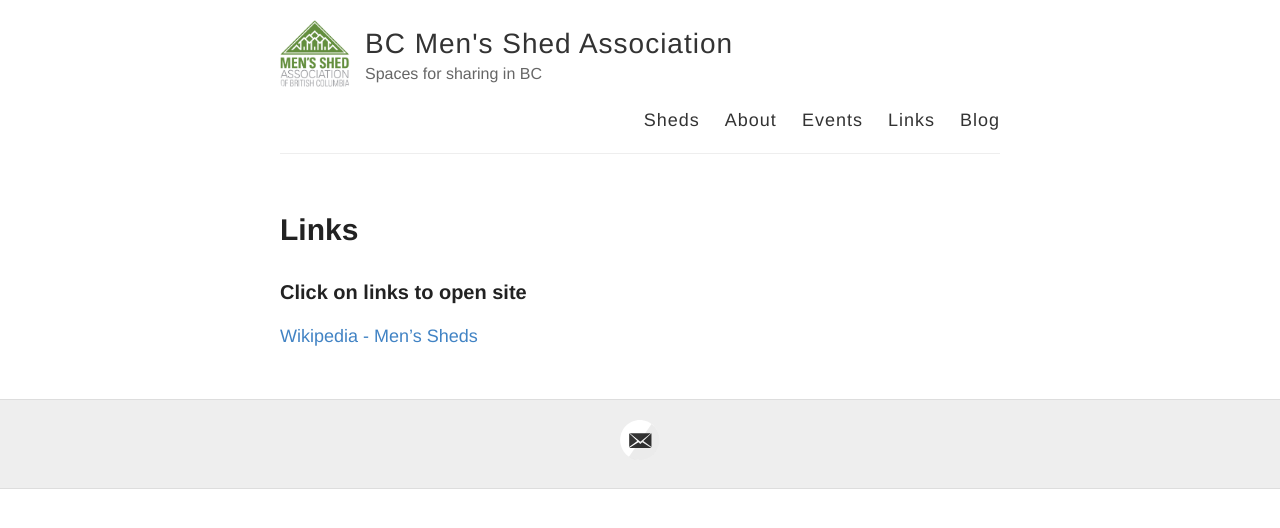
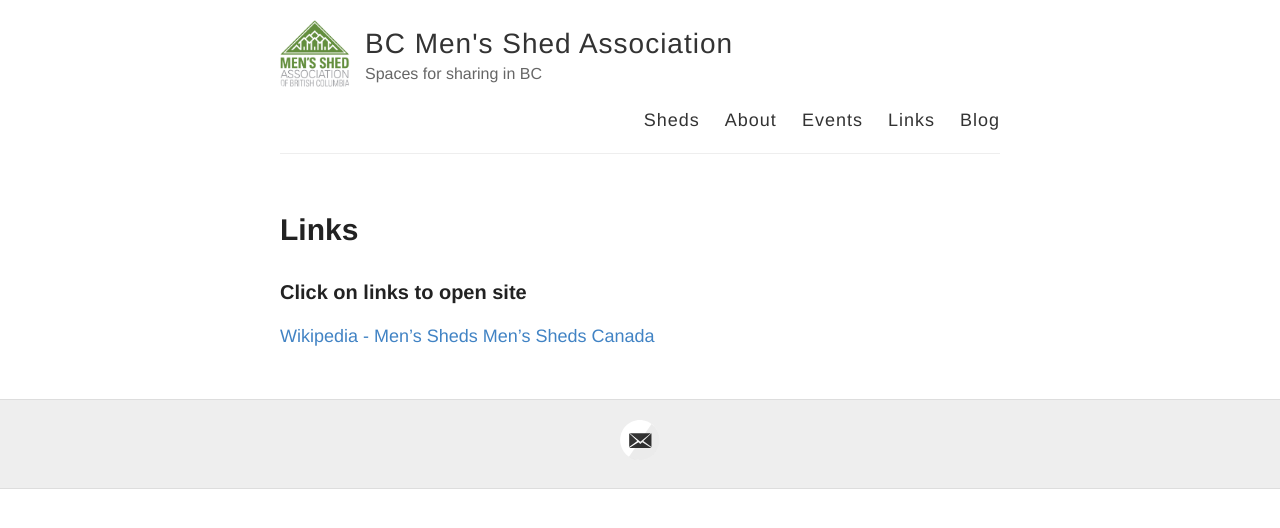
Before and after one commit to bcmensshed/bcmensshed.github.io, a Jekyll site: the page built from links.md, in a window 1280 px wide. Shown: the top 528 px of the page. Built offline with Jekyll 4.4.1, drawn with Linux system fonts in a browser that asks for light colours.

Commit message:
Update links.md

```diff
--- a/links.md
+++ b/links.md
@@ -6,3 +6,4 @@
 ### Click on links to open site
 
 [Wikipedia - Men's Sheds](https://en.wikipedia.org/wiki/Men%27s_shed)
+[Men's Sheds Canada ](http://menssheds.ca/wp-content/uploads/2016/02/Mens-Sheds-Canada-Toolkit.pdf)
```
